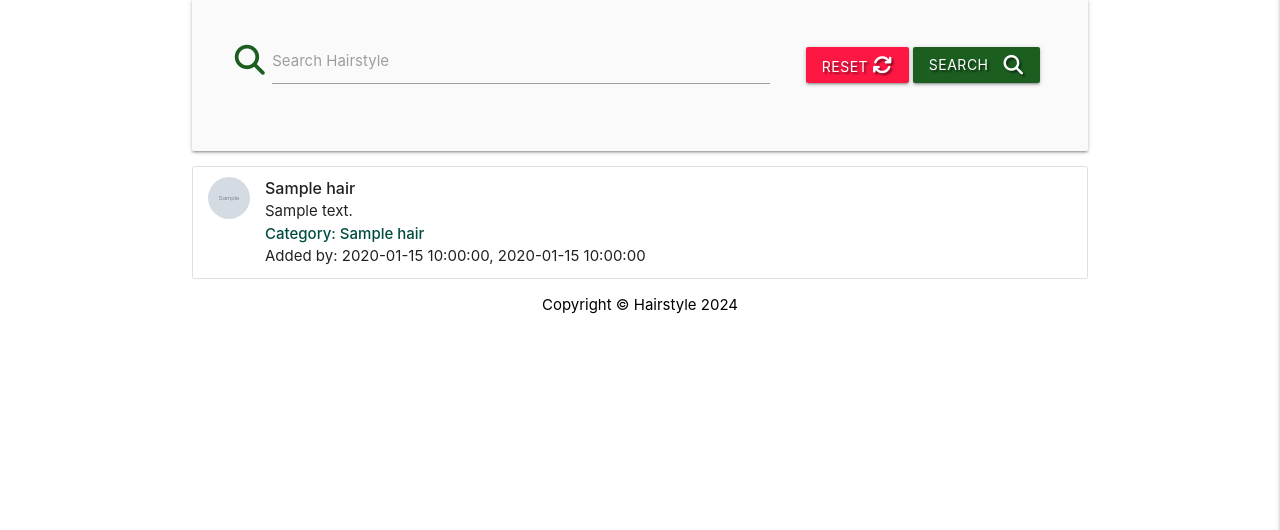
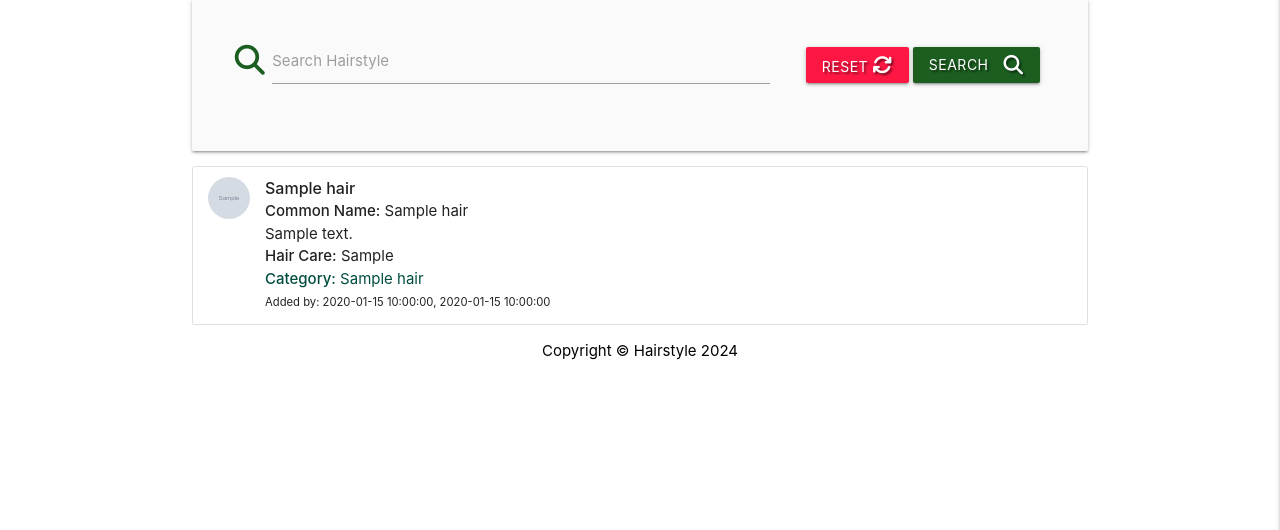
Before and after one commit to JoelineAlves/hair_manager, a Flask app: page / in a window 1280 px wide. Shown: the part 217-747 px from the top of the page. Run offline with Flask 3, Linux system fonts and the light colour scheme; grey boxes marked "Sample" are stand-in pictures; a database or web service that is not in the repository returns one stand-in record (values such as "Sample title"); some libraries are stand-ins or nearby versions.

Commit message:
adjust the list section on hairs.html

```diff
--- a/templates/hairs.html
+++ b/templates/hairs.html
@@ -33,13 +33,15 @@
     <li class="collection-item avatar">
         <img src="{{ hair.image_url }}" alt="{{ hair.hair_name }}" class="circle">
         <span class="title"><strong>{{ hair.hair_name }}</strong></span>
+        <p><strong>Common Name:</strong> {{ hair.common_name }}</p>
         <p>{{ hair.description }}</p>
-        <p class="teal-text text-darken-4"><strong>Category: {{ hair.category_name }}</strong></p>
-        <p>Added by: {{ hair.created_by }}, {{ hair.date }}</p>
+        <p><strong>Hair Care:</strong> {{ hair.hair_care }}</p>
+        <p class="teal-text text-darken-4"><strong>Category:</strong> {{ hair.category_name }}</p>
+        <p><small>Added by: {{ hair.created_by }}, {{ hair.date }}</small></p>
         {% if hair.created_by|lower == session.user|lower %}
-        <div class="right">
+        <div class="secondary-content">
+            <a href="{{ url_for('edit_hairstyle', hair_id=hair._id) }}" class="btn-small teal darken-4">Edit <i class="fas fa-edit"></i></a>
             <a href="{{ url_for('delete_hairstyle', hair_id=hair._id) }}" onclick="confirmDeletion('{{ hair._id }}')" class="btn-small red accent-3">Delete <i class="fa fa-trash"></i></a>
-            <a href="{{ url_for('edit_hairstyle', hair_id=hair._id) }}" class="btn-small teal darken-4">Edit <i class="fas fa-edit"></i></a>
         </div>
         {% endif %}
     </li>
```
